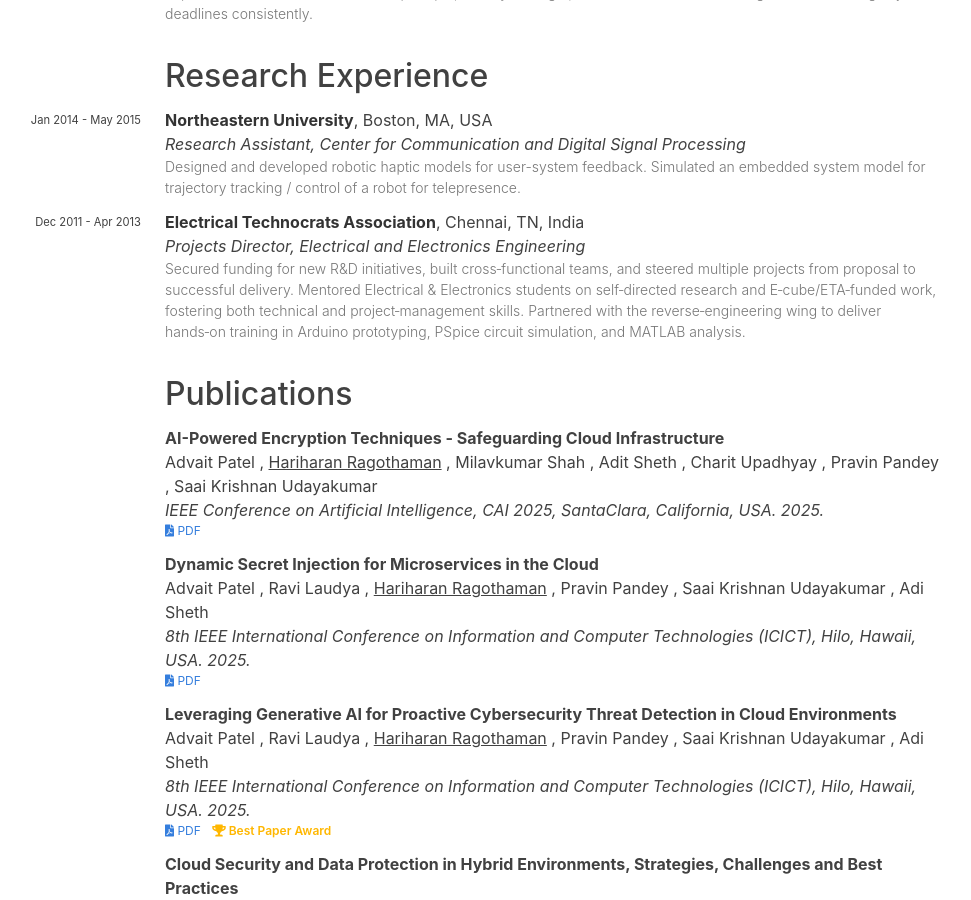
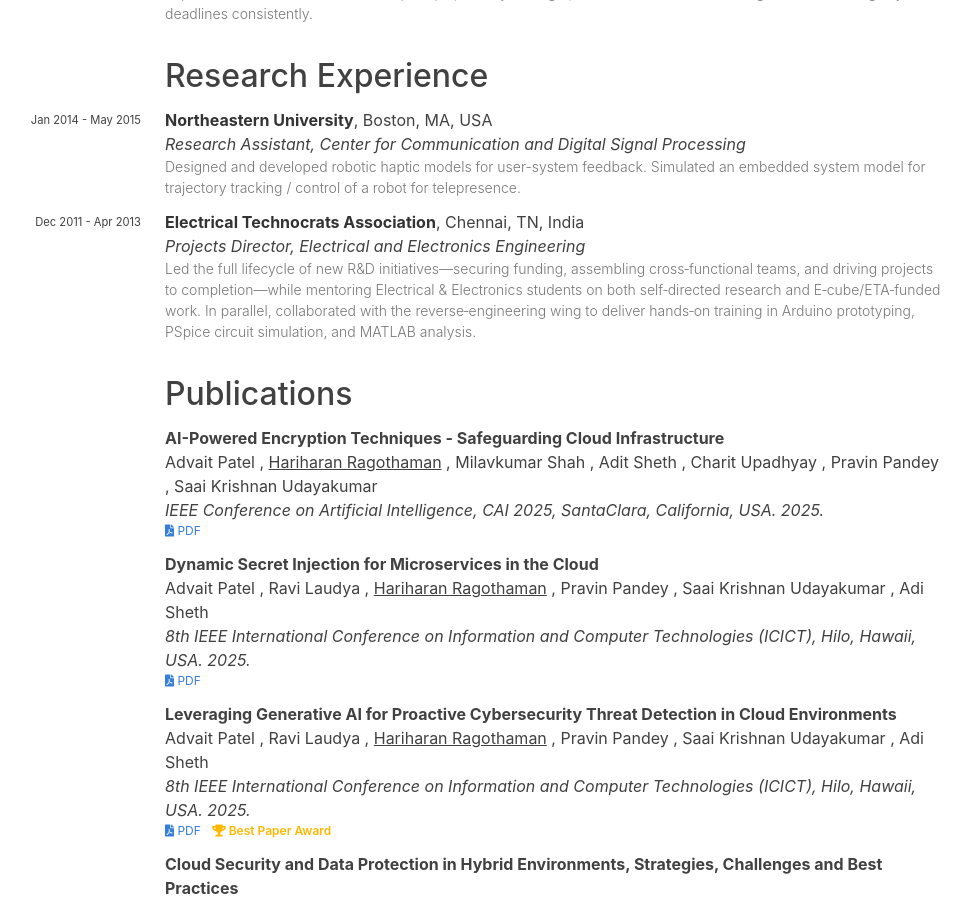
Before and after one commit to hariharanragothaman/hariharanragothaman.github.io, a Jekyll site: the page built from cv.md, in a window 1280 px wide and 900 px high, scrolled down 1331 px. Shown: the whole window, without its empty margins (167-1138 px from the left). Built offline with Jekyll 4.4.1, drawn with Linux system fonts in a browser that asks for light colours; nearby versions of some CDN libraries; some web fonts are replaced.

Commit message:
Polishes and Updates

```diff
--- a/_data/experiences.yaml
+++ b/_data/experiences.yaml
@@ -44,5 +44,5 @@
   position: "Projects Director"
   group: "Electrical and Electronics Engineering"
   year: "Dec 2011 - Apr 2013"
-  description: "Secured funding for new R&D initiatives, built cross‑functional teams, and steered multiple projects from proposal to successful delivery. Mentored Electrical & Electronics students on self‑directed research and E‑cube/ETA‑funded work, fostering both technical and project‑management skills. Partnered with the reverse‑engineering wing to deliver hands‑on training in Arduino prototyping, PSpice circuit simulation, and MATLAB analysis. "
+  description: "Led the full lifecycle of new R&D initiatives—securing funding, assembling cross‑functional teams, and driving projects to completion—while mentoring Electrical & Electronics students on both self‑directed research and E‑cube/ETA‑funded work. In parallel, collaborated with the reverse‑engineering wing to deliver hands‑on training in Arduino prototyping, PSpice circuit simulation, and MATLAB analysis."
   type: research
```
